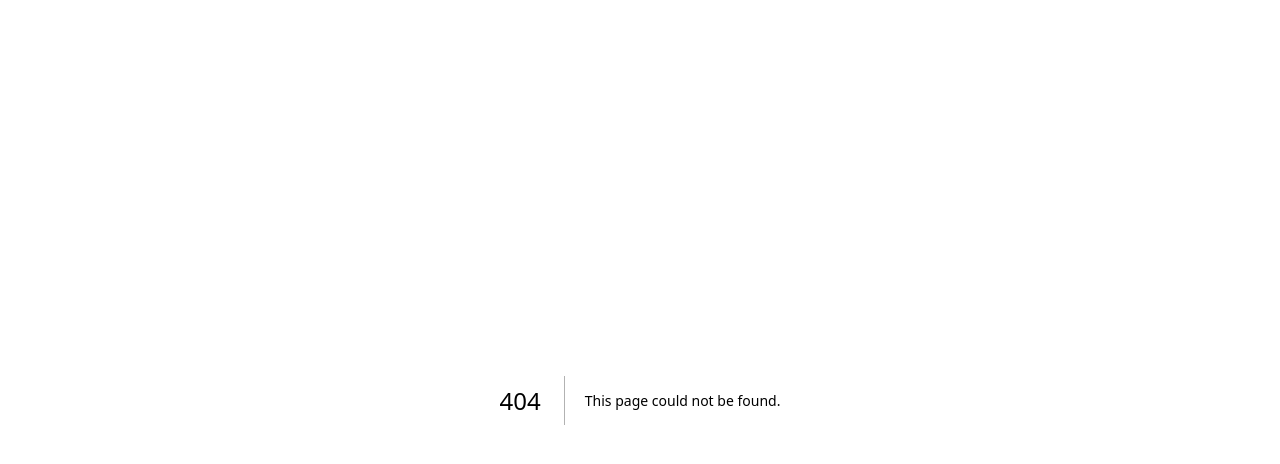
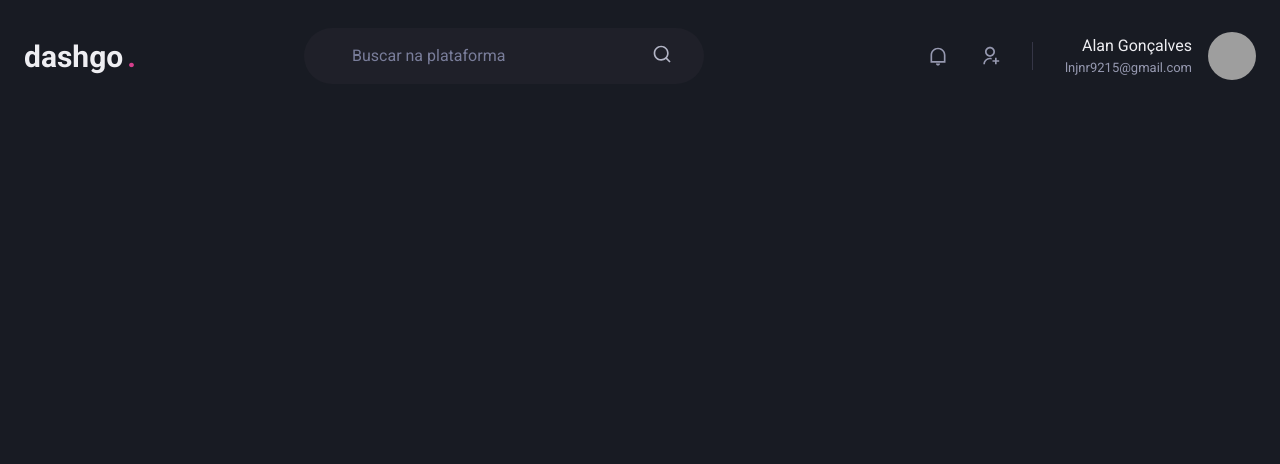
Before and after one commit to lanDev01/dashgo, a Next.js app: page /dashboard in a window 1280 px wide. Before the commit this address had no page. Shown: the top 464 px of the page. Built offline with nearby package versions, Linux system fonts and the light colour scheme; grey boxes are pictures that could not be loaded.

Commit message:
feat: finishing the header

```diff
--- a/package.json
+++ b/package.json
@@ -15,7 +15,8 @@
     "framer-motion": "^11.0.21",
     "next": "14.1.4",
     "react": "^18",
-    "react-dom": "^18"
+    "react-dom": "^18",
+    "react-icons": "^5.0.1"
   },
   "devDependencies": {
     "@types/node": "^20",
--- /dev/null
+++ b/src/components/Header.tsx
@@ -0,0 +1,84 @@
+import {  Flex, Input, Text, Icon, HStack, Box, Avatar } from "@chakra-ui/react"
+import { RiNotificationLine, RiSearchLine, RiUserAddLine } from "react-icons/ri"
+
+export function Header() {
+    return (
+        <Flex
+          as="header"
+          w="100%"
+          maxWidth={1400}
+          h="20"
+          mx="auto"
+          mt="4"
+          px="6"
+          align="center"
+        >
+            <Text
+              fontSize="3xl"
+              fontWeight="bold"
+              letterSpacing="light"
+              w="64"
+            >
+                dashgo
+                <Text color="pink.500" ml="1" as="span">.</Text>
+            </Text>
+
+            <Flex
+                as="label"
+                flex="1"
+                py="4"
+                px="8"
+                ml="6"
+                maxWidth={400}
+                alignSelf="center"
+                color="gray.200"
+                position="relative"
+                bg="gray.800"
+                borderRadius="full"
+            >
+                <Input
+                    color="gray.50"
+                    variant="unstyled"
+                    px="4"
+                    mr="4"
+                    placeholder="Buscar na plataforma"
+                    _placeholder={{ color: 'gray.400' }}
+                />
+
+                <Icon as={RiSearchLine} fontSize="20" />
+            </Flex>
+
+            <Flex
+                align="center"
+                ml="auto"
+            >
+                <HStack
+                    spacing="8"
+                    mx="8"
+                    pr="8"
+                    py="1"
+                    color="gray.300"
+                    borderRightWidth={1}
+                    borderColor="gray.700"
+                >
+                    <Icon as={RiNotificationLine} fontSize="20" />
+                    <Icon as={RiUserAddLine} fontSize="20" />
+                </HStack>
+
+                <Flex align="center">
+                    <Box mr="4" textAlign="right">
+                        <Text>Alan Gonçalves</Text>
+                        <Text
+                          color="gray.300"
+                          fontSize="small"
+                        >
+                            lnjnr9215@gmail.com
+                        </Text>
+                    </Box>
+
+                    <Avatar size="md" name="Alan Gonçalves" src="https://github.com/landev01.png" />
+                </Flex>
+            </Flex>
+        </Flex>
+    )
+}
--- /dev/null
+++ b/src/pages/dashboard.tsx
@@ -0,0 +1,7 @@
+import { Header } from "../components/Header";
+
+export default function Dashboard() {
+    return (
+        <Header />
+    )
+}
```
Also changed, not shown: src/components/Form/Input.tsx (added, +27 -0 lines), src/pages/index.tsx (+8 -30 lines), 1 other file (tests, documents, lock files or other folders).
